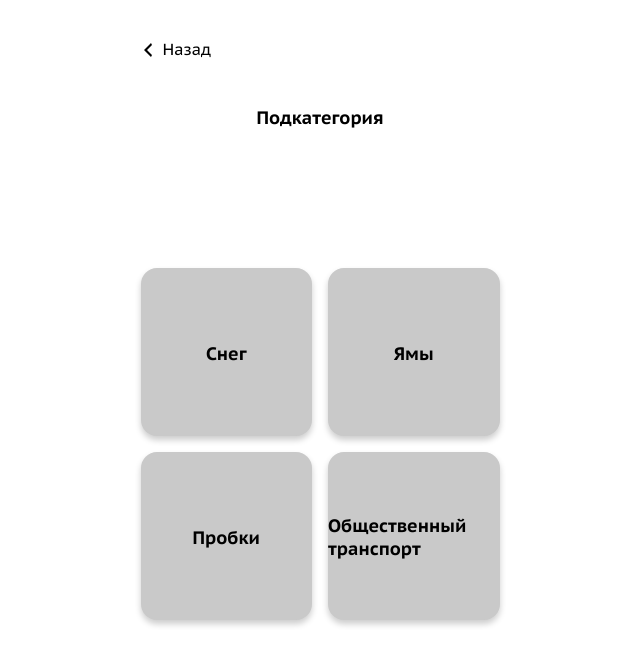
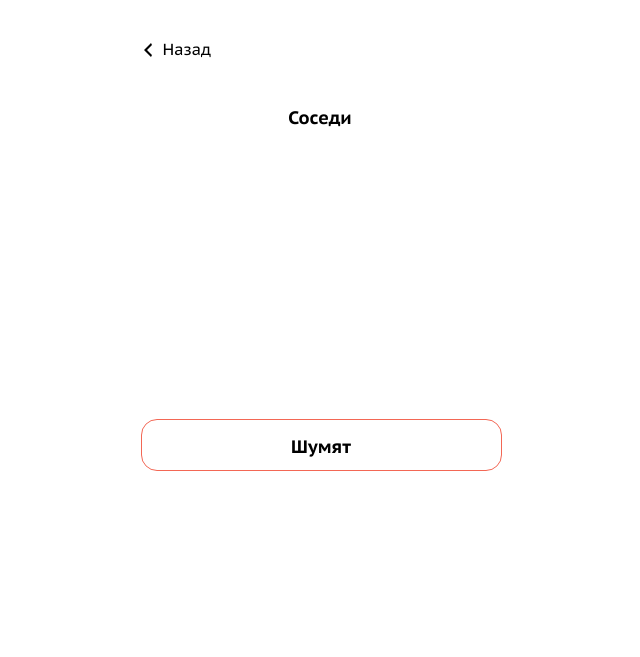
Before and after one commit to lenapronina/civil-poetry, a website built with webpack: page src/index.html in a window 1280 px wide. Both pictures are taken after a click on the item "Соседи". Shown: the part 573-1230 px from the top of the page, without its empty margins (320-960 px from the left). Built offline with nearby package versions, Linux system fonts and the light colour scheme.

Commit message:
feature/subcaetgories-popup-styles

```diff
--- a/src/blocks/problem/_popup/problem_popup.css
+++ b/src/blocks/problem/_popup/problem_popup.css
@@ -1,5 +1,16 @@
 .problem_popup {
-  background-color: #c9c9c9;
   width: 100%;
   height: 100%;
+  min-height: 48px;
+  border: 1px solid #F36755;
+  box-shadow: none;
 }
+
+@media(min-width: 1024px) {
+  .problem_popup:hover {
+    color: #FFFFFF;
+    background-color: #F36755;
+    border: none;
+    cursor: pointer;
+  }
+}
--- a/src/blocks/problems-list/__wrapper/_popup/problem-list__wrapper_popup.css
+++ b/src/blocks/problems-list/__wrapper/_popup/problem-list__wrapper_popup.css
@@ -1,6 +1,7 @@
 .problems-list__wrapper_popup {
-  grid-template-rows: repeat(2, 168px);
-  grid-template-columns: repeat(2, 1fr);
+  grid-template-rows: auto;
+  grid-template-columns: 1fr;
+  gap: 24px;
   width: 100%;
   min-height: calc(100% - 120px);
   box-sizing: border-box;
--- /dev/null
+++ b/src/components/InitialSubcategories.js
@@ -0,0 +1,30 @@
+export default class InitialSubcategories {
+
+    constructor(cardName, resultPopup) {
+      this._cardName = cardName;
+      this._resultPopup = resultPopup;
+    }
+
+    _getSubcategoryTemplate() {
+      return document
+      .querySelector('.popup-subcategory-template')
+      .content
+      .children[0]
+      .cloneNode(true);
+    }
+
+    _setEventListeners() {
+      this._element.addEventListener('click', () => {
+        this._resultPopup.classList.add('popup_opened');
+      });
+    }
+
+    createElement() {
+      this._element = this._getSubcategoryTemplate();
+      console.log(this._element);
+      this._element.querySelector('.problem__name').textContent = this._cardName;
+      this._setEventListeners();
+
+      return this._element;
+    }
+  }
--- a/src/index.html
+++ b/src/index.html
@@ -96,27 +96,12 @@
         </div>
         <h2 class="popup__heading">Подкатегория</h2>
         <ul class= "problems-list__wrapper problems-list__wrapper_popup">
-          <!-- <li class="problem problem_popup">
-            <h3 class="problem__name">Тема</h3>
-          </li>
-          <li class="problem problem_popup">
-            <h3 class="problem__name">Тема</h3>
-          </li>
-          <li class="problem problem_popup">
-            <h3 class="problem__name">Тема</h3>
-          </li>
-          <li class="problem problem_popup">
-            <h3 class="problem__name">Тема</h3>
-          </li> -->
+
         </ul>
       </div>
     </section>
 
-    <template class="popup-subcategory-template">
-      <li class="problem problem_popup">
-        <h3 class="problem__name">Тема</h3>
-      </li>
-    </template>
+
 
     <section class="popup popup_result">
       <div class="popup__container popup__container_result">
@@ -200,5 +185,12 @@
       </div>
     </li>
   </template>
+
+  <template class="popup-subcategory-template">
+    <li class="problem problem_popup">
+      <h3 class="problem__name"></h3>
+    </li>
+  </template>
+
 </body>
 </html>
--- a/src/index.js
+++ b/src/index.js
@@ -1,8 +1,12 @@
 import './styles/index.css';
 
-import { animateTicker } from './utils/utils.js';
+import { animateTicker, categoriesList } from './utils/utils.js';
 import claimList from './datasets/claims.js';
-import FormValidator from './FormValidator.js';
+import FormValidator from './components/FormValidator.js';
+import InitialSubcategories from './components/InitialSubcategories.js';
+
+
+
 
 const claimContainer = document.querySelector('.claim-list');
 const popularText = document.querySelector('.popular__more');
@@ -71,9 +75,9 @@ arrowBottom.addEventListener('click', () => {
 const categoryIcons = Array.from(document.querySelectorAll('.problem'));
 const resultPopup = document.querySelector('.popup_result');
 const subcategoryPopup = document.querySelector('.popup_subcategories');
+const subcategoryPopupHeading = subcategoryPopup.querySelector('.popup__heading');
 const goBackToCategoriesButton = document.querySelector('.popup__wrapper_subcategories');
 const goBackToSubcategoriesButton = document.querySelector('.popup__wrapper_result');
-const submitButton = document.querySelector('.popup__submit-button');
 const subcategoriesContainer = document.querySelector('.problems-list__wrapper_popup');
 
 
@@ -86,6 +90,9 @@ categoryIcons.forEach((icon) => {
       const card = new InitialSubcategories(subcategory, resultPopup);
       subcategoriesContainer.append(card.createElement());
     });
+    console.log(subcategoryPopupHeading.textContent);
+    console.log(categoryInfo.name);
+    subcategoryPopupHeading.textContent = categoryInfo.name;
 
     subcategoryPopup.classList.add('popup_opened');
   });
@@ -144,77 +151,3 @@ poemSwitchToPrevButton.addEventListener('click', (evt) => {
 });
 
 //категории
-
-const categoriesList = {
-  roads: {
-      name: 'Дороги',
-      subcategories: ['Снег', 'Ямы', 'Пробки', 'Общественный транспорт']
-  },
-
-  homeService: {
-      name: 'ЖКХ',
-      subcategories: ['Отопление', 'Свет', 'Вода', 'Сосульки', 'Не убирают', 'Не чинят']
-  },
-
-  neighbors: {
-      name: 'Дороги',
-      subcategories: ['Снег', 'Ямы', 'Пробки', 'Общественный транспорт']
-  },
-
-  idiots: {
-      name: 'ЖКХ',
-      subcategories: ['Отопление', 'Свет', 'Вода', 'Сосульки', 'Не убирают', 'Не чинят']
-  },
-
-  disasters: {
-      name: 'Дороги',
-      subcategories: ['Снег', 'Ямы', 'Пробки', 'Общественный транспорт']
-  },
-
-  ecology: {
-      name: 'ЖКХ',
-      subcategories: ['Отопление', 'Свет', 'Вода', 'Сосульки', 'Не убирают', 'Не чинят']
-  },
-
-  prices: {
-    name: 'ЖКХ',
-    subcategories: ['Отопление', 'Свет', 'Вода', 'Сосульки', 'Не убирают', 'Не чинят']
-  },
-
-  governance: {
-    name: 'ЖКХ',
-    subcategories: ['Отопление', 'Свет', 'Вода', 'Сосульки', 'Не убирают', 'Не чинят']
-  },
-};
-
-
-
-class InitialSubcategories {
-  constructor(cardName, resultPopup) {
-    this._cardName = cardName;
-    this._resultPopup = resultPopup;
-  }
-
-  _getSubcategoryTemplate() {
-    return document
-    .querySelector('.popup-subcategory-template')
-    .content
-    .children[0]
-    .cloneNode(true);
-  }
-
-  _setEventListeners() {
-    this._element.addEventListener('click', () => {
-      this._resultPopup.classList.add('popup_opened');
-    });
-  }
-
-  createElement() {
-    this._element = this._getSubcategoryTemplate();
-    console.log(this._element);
-    this._element.querySelector('.problem__name').textContent = this._cardName;
-    this._setEventListeners();
-
-    return this._element;
-  }
-}
--- a/src/utils/utils.js
+++ b/src/utils/utils.js
@@ -25,4 +25,47 @@
   });
 }
 
-export {animateTicker};
+
+const categoriesList = {
+  roads: {
+      name: 'Дороги',
+      subcategories: ['Снег', 'Ямы', 'Пробки', 'Общественный транспорт']
+  },
+
+  homeService: {
+      name: 'ЖКХ',
+      subcategories: ['Отопление', 'Свет', 'Вода', 'Сосульки', 'Не убирают', 'Не чинят']
+  },
+
+  neighbors: {
+      name: 'Соседи',
+      subcategories: ['Шумят']
+  },
+
+  idiots: {
+      name: 'Дураки',
+      subcategories: ['Ну дураки и дураки']
+  },
+
+  disasters: {
+      name: 'Бедствия',
+      subcategories: ['Мне плохо', 'Другому плохо', 'Пожар', 'Потоп']
+  },
+
+  ecology: {
+      name: 'Экология',
+      subcategories: ['Пропали птицы']
+  },
+
+  prices: {
+    name: 'Цены и налоги',
+    subcategories: ['Отопление', 'Свет', 'Вода', 'Сосульки', 'Не убирают', 'Не чинят']
+  },
+
+  governance: {
+    name: 'Гос. структуры',
+    subcategories: ['Бюрократия', 'Свободы нет', 'Врачи', 'Школы']
+  },
+};
+
+export {animateTicker, categoriesList};
```
Also changed, not shown: src/utils/categories.js (deleted, +0 -147 lines), src/components/FormValidator.js (renamed from src/FormValidator.js).
